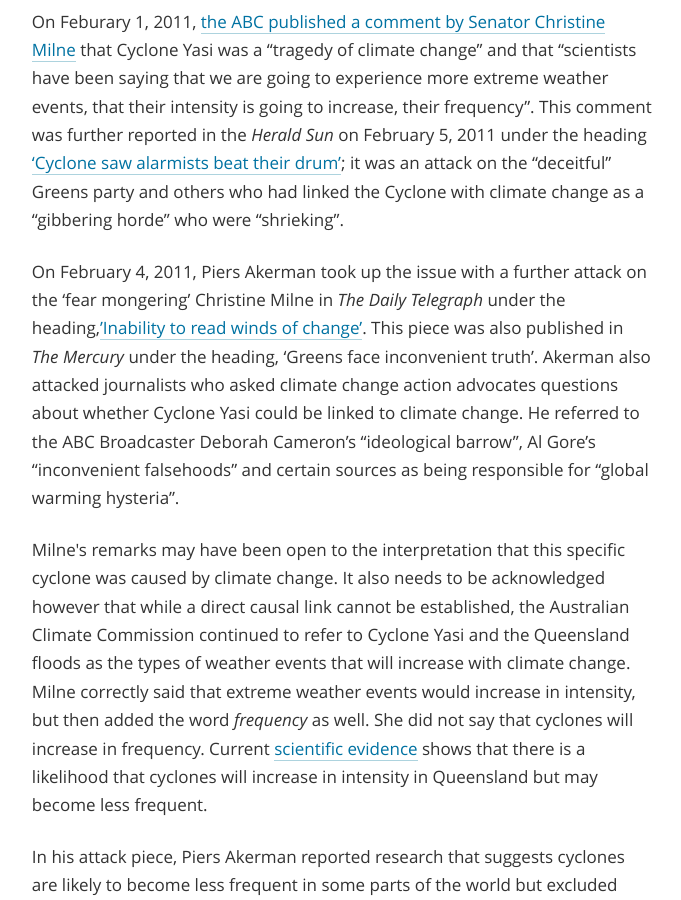
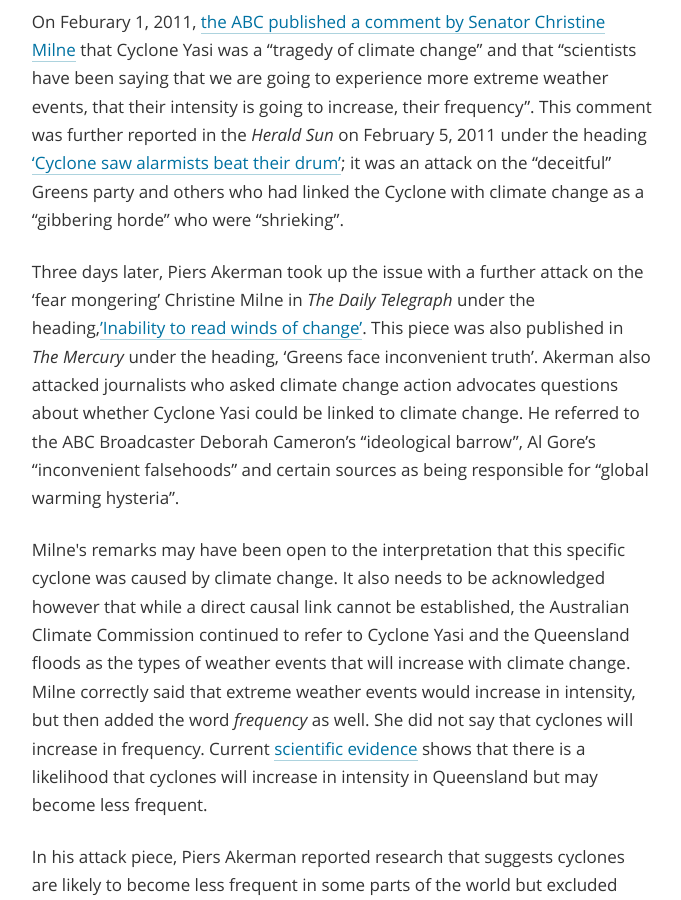
Before and after one commit to investigate/sceptical-climate, a Jekyll site: the page built from part-2/findings/04-09-extreme-weather.html, in a window 1280 px wide and 900 px high, scrolled down 11901 px. Shown: the whole window, without its empty margins (143-824 px from the left). Built offline with Jekyll 4.4.1, drawn with Linux system fonts in a browser that asks for light colours; nearby versions of some CDN libraries; Markdown is read by kramdown in place of the engine named in the settings; comment, search, counter and statistics services are not loaded.

Commit message:
Changed date to three days later just to improve reading

```diff
--- a/part-2/findings/04-09-extreme-weather.html
+++ b/part-2/findings/04-09-extreme-weather.html
@@ -682,7 +682,7 @@
 
 	<p>On Feburary 1, 2011, <a href="http://www.abc.net.au/news/2011-02-01/tc-yasi-caused-by-climate-change-greens/1925996">the ABC published a comment by Senator Christine Milne</a> that Cyclone Yasi was a “tragedy of climate change” and that “scientists have been saying that we are going to experience more extreme weather events, that their intensity is going to increase, their frequency”. This comment was further reported in the <em>Herald Sun</em> on February 5, 2011 under the heading <a href="http://www.heraldsun.com.au/news/opinion/cyclone-saw-alarmists-beat-their-drum/story-e6frfifx-1226000403114">‘Cyclone saw alarmists beat their drum’</a>; it was an attack on the “deceitful” Greens party and others who had linked the Cyclone with climate change as a “gibbering horde” who were “shrieking”.</p>
 
-	<p>On February 4, 2011, Piers Akerman took up the issue with a further attack on the ‘fear mongering’ Christine Milne in <em>The Daily Telegraph</em> under the heading,<a href="http://www.dailytelegraph.com.au/inability-to-read-wind-of-change/story-fn6bmfwf-1225999776734">’Inability to read winds of change’</a>. This piece was also published in <em>The Mercury</em> under the heading, ‘Greens face inconvenient truth’. Akerman also attacked journalists who asked climate change action advocates questions about whether Cyclone Yasi could be linked to climate change. He referred to the ABC Broadcaster Deborah Cameron’s “ideological barrow”, Al Gore’s “inconvenient falsehoods” and certain sources as being responsible for “global warming hysteria”.</p>
+	<p>Three days later, Piers Akerman took up the issue with a further attack on the ‘fear mongering’ Christine Milne in <em>The Daily Telegraph</em> under the heading,<a href="http://www.dailytelegraph.com.au/inability-to-read-wind-of-change/story-fn6bmfwf-1225999776734">’Inability to read winds of change’</a>. This piece was also published in <em>The Mercury</em> under the heading, ‘Greens face inconvenient truth’. Akerman also attacked journalists who asked climate change action advocates questions about whether Cyclone Yasi could be linked to climate change. He referred to the ABC Broadcaster Deborah Cameron’s “ideological barrow”, Al Gore’s “inconvenient falsehoods” and certain sources as being responsible for “global warming hysteria”.</p>
 
 	<p>Milne's remarks may have been open to the interpretation that this specific cyclone was caused by climate change. It also needs to be acknowledged however that while a direct causal link cannot be established, the Australian Climate Commission continued to refer to Cyclone Yasi and the Queensland floods as the types of weather events that will increase with climate change. Milne correctly said that extreme weather events would increase in intensity, but then added the word <em>frequency</em> as well. She did not say that cyclones will increase in frequency. Current <a href="http://pandora.nla.gov.au/pan/136923/20130919-1415/climatecommission.gov.au/effects/grim-warning-on-extreme-weather-for-australia/">scientific evidence</a> shows that there is a likelihood that cyclones will increase in intensity in Queensland but may become less frequent.</p>
 
```
